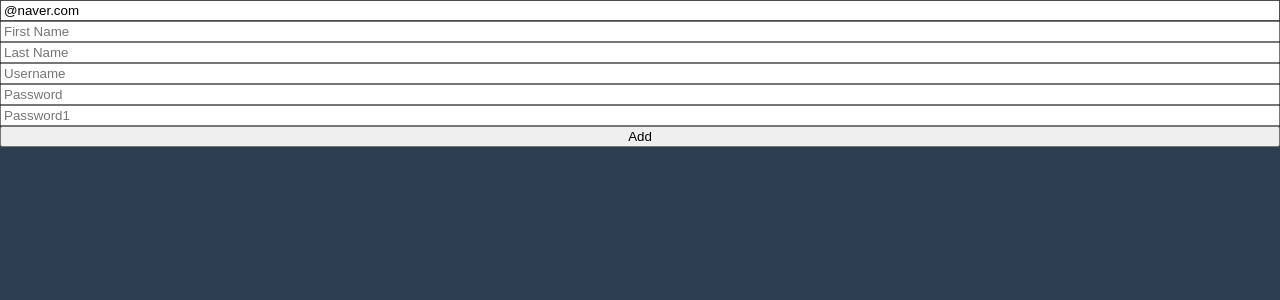
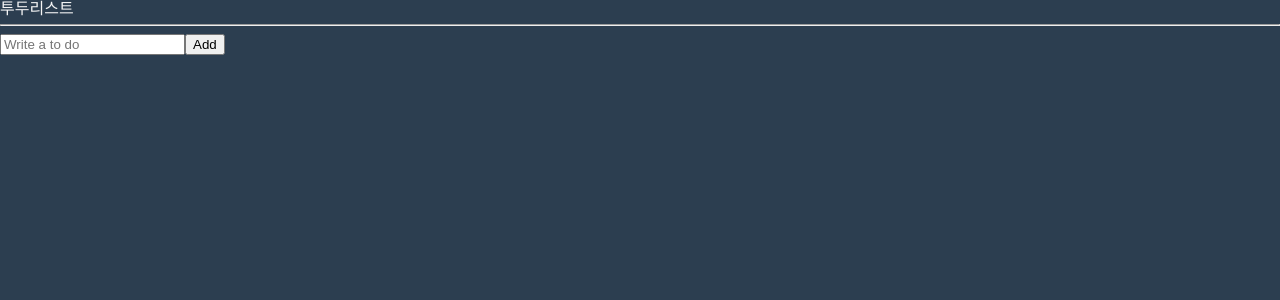
Before and after one commit to dazz6zip/reactJSmaster, a React (Create React App) app in the folder react-masterclass-02/: page / in a window 1280 px wide. Shown: the top 300 px of the page. Built offline with nearby package versions, Linux system fonts and the light colour scheme; a web font is replaced by a local one.

Commit message:
6.11 Add To Do

```diff
--- a/react-masterclass-02/src/App.tsx
+++ b/react-masterclass-02/src/App.tsx
@@ -1,5 +1,6 @@
 import { createGlobalStyle, ThemeProvider } from "styled-components";
-import ToDoList from "./ToDoList";
+import ToDoList from "./components/ToDoList";
+import ToDoListFinal from "./components/ToDoList-final";
 
 const GlobalStyle = createGlobalStyle`
 @import url('https://fonts.googleapis.com/css2?family=Stylish&family=Ubuntu:ital,wght@0,300;0,400;0,500;0,700;1,300;1,400;1,500;1,700&display=swap');
@@ -69,7 +70,8 @@ function App() {
   return (
     <>
       <GlobalStyle></GlobalStyle>
-      <ToDoList></ToDoList>
+      {/* <ToDoList></ToDoList> */}
+      <ToDoListFinal></ToDoListFinal>
     </>
   );
 }
--- /dev/null
+++ b/react-masterclass-02/src/components/ToDoList-final.tsx
@@ -0,0 +1,65 @@
+import { useForm } from "react-hook-form";
+import { atom, useRecoilState } from "recoil";
+
+interface IForm {
+  toDo: string;
+}
+interface IToDo {
+  text: string;
+  id: number;
+  category: "TO_DO" | "DOING" | "DONE";
+}
+
+// 전역으로 쓸 atom 선언 (key : toDo, 기본값 : 빈 배열)
+const toDoState = atom<IToDo[]>({
+  // IToDo 타입으로 이루어진 배열이 들어올 수 있다는 뜻
+  key: "toDo", // atom을 구분하기 위한 unique key
+  default: [],
+});
+
+function ToDoList() {
+  const [toDos, setToDos] = useRecoilState(toDoState);
+  // 일반 useState 처럼 useRecoilState를 쓸 수 있음 (값과 setter 반환)
+  // useRecoilState = useRecoilValue + useSetRecoilState
+  // 여기서 인자로 들어가는 toDoState 는 위에서 선언한 toDoState atom을 가져오거나, 수정하겠다는 의미
+
+  const { register, handleSubmit, setValue } = useForm<IForm>();
+  // 유저에게 입력받아 관리할 값에 대한 타입 -> IForm
+  // useForm을 사용하여 register로 관리, handleSubmit으로 제출 관리, setValue로 입력값 변경
+
+  const handleValid = ({ toDo }: IForm) => {
+    // IForm을 구조분해하여 toDo 값 사용
+    setToDos((oldToDos) => [
+      { text: toDo, id: Date.now(), category: "TO_DO" },
+      // toDo는 IToDo[] 타입이므로 IToDo 요소들을 하나씩 채워 준 배열을 생성한 뒤
+      ...oldToDos,
+      // 기존 데이터와 병합함
+    ]);
+    setValue("toDo", "");
+    // 병합(추가) 성공 후 input 입력값 초기화
+  };
+  return (
+    <div>
+      <h1>투두리스트</h1>
+      <hr />
+      <form onSubmit={handleSubmit(handleValid)}>
+        {/* useForm에서 선언한 handleSubmit을 사용하여, handleValid 함수를 주는데
+        이는 제출시 input 태그 안에 있는 모든 검증을 거친 후,
+        성공할 경우 handleValid 함수를 실행하겠다는 것 */}
+        <input
+          {...register("toDo", {
+            required: "Please write a To Do",
+          })}
+          placeholder="Write a to do"
+        />
+        <button>Add</button>
+      </form>
+      <ul>
+        {toDos.map((toDo) => (
+          <li key={toDo.id}>{toDo.text}</li>
+        ))}
+      </ul>
+    </div>
+  );
+}
+export default ToDoList;
--- a/react-masterclass-02/src/ToDoList.tsx
+++ b/react-masterclass-02/src/components/ToDoList.tsx
@@ -1,5 +1,11 @@
 import { useState } from "react";
 import { useForm } from "react-hook-form";
+import {
+  atom,
+  useRecoilState,
+  useRecoilValue,
+  useSetRecoilState,
+} from "recoil";
 
 // function ToDoList() {
 //   const [toDo, setToDo] = useState("");
@@ -36,6 +42,11 @@ import { useForm } from "react-hook-form";
 //   );
 // }
 
+const toDoState = atom({
+  key: "toDo",
+  default: [],
+});
+
 interface IForm {
   email: string;
   firstName: string;
@@ -47,6 +58,12 @@ interface IForm {
 }
 
 function ToDoList() {
+  // const value = useRecoilValue(toDoState); // atom 값 가져오기
+  // const modFn = useSetRecoilState(toDoState); // atom 값 수정하기
+
+  // 가져오고 수정하는 함수 둘 다 만들기
+  const [toDos, setToDos] = useRecoilState(toDoState);
+
   const {
     register,
     handleSubmit,
@@ -76,10 +93,12 @@ function ToDoList() {
     setError("extraError", { message: "Server offline." });
   };
 
-  console.log(errors);
+  // console.log(errors);
 
   return (
     <div>
+      <h1>투두리스트</h1>
+      <hr />
       <form
         style={{ display: "flex", flexDirection: "column" }}
         onSubmit={handleSubmit(onValid)}
@@ -140,6 +159,7 @@ function ToDoList() {
         <button>Add</button>
         <span>{errors?.extraError?.message as string}</span>
       </form>
+      <ul></ul>
     </div>
   );
 }
```
